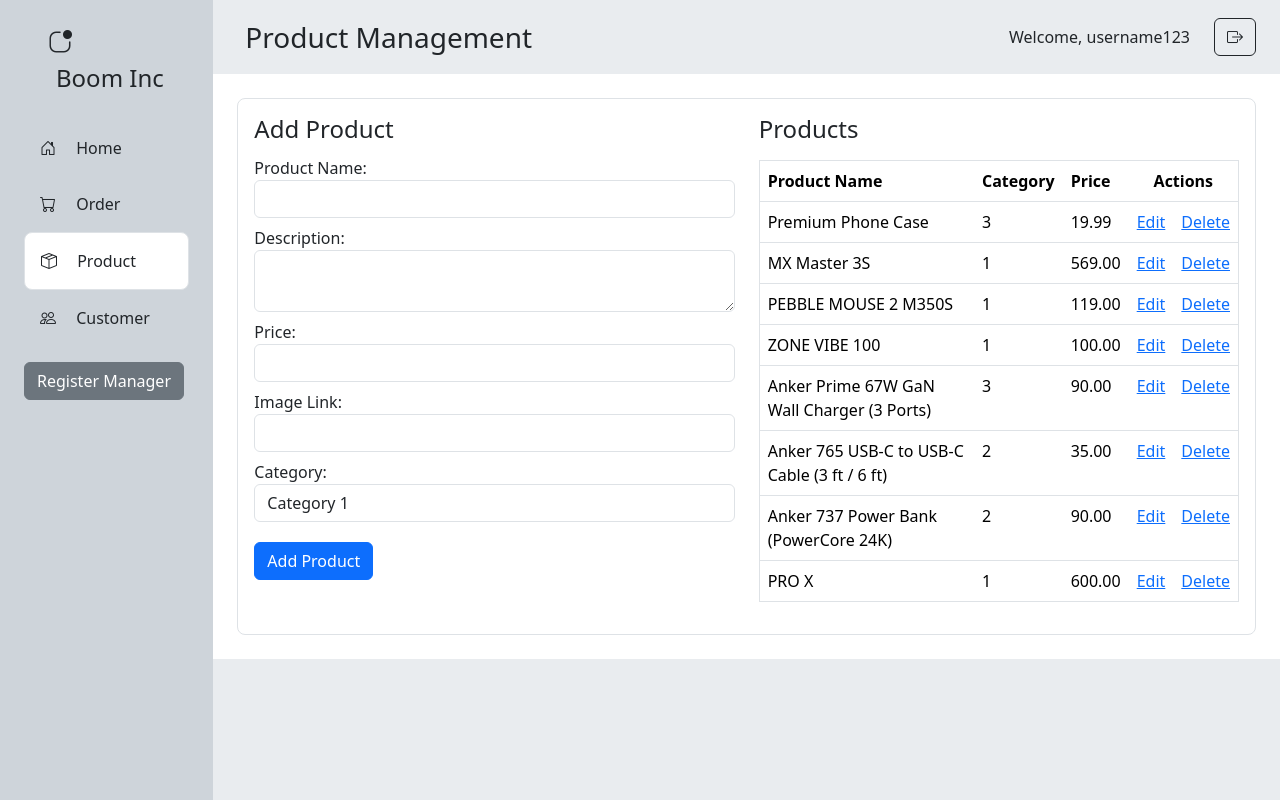
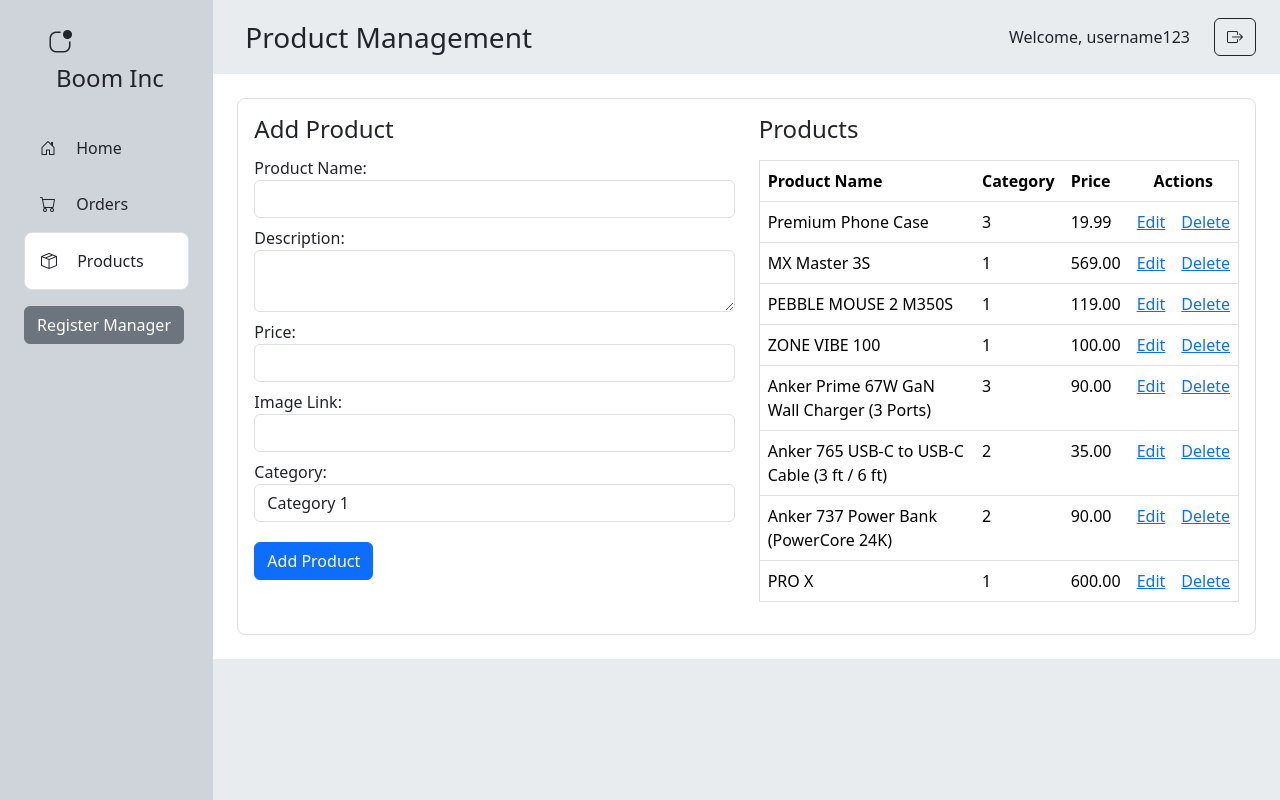
Before and after one commit to Arcaxio/serverside, a PHP site: page /admin/products.php in a window 1280 px wide. Run offline with PHP 8.4, Linux system fonts and the light colour scheme; a user stored in the database is signed in; data comes from the database, SQL or seed files in the repository.

Commit message:
Fixes - Minor ui fixes in admin pages - Added modal to prevent customer from adding to cart if not logged in

```diff
--- a/admin/products.php
+++ b/admin/products.php
@@ -88,21 +88,17 @@ function getProduct($conn, $id)
                 </a>
             </div>
             <div class="mx-4">
-                <div class="p-3">
+            <div class="p-3" onclick="location.href='staff_home.php';" style="cursor: pointer;">
                     <i class="bi bi-house-door me-3"></i>
                     Home
                 </div>
                 <div class="p-3" onclick="location.href='orders.php';" style="cursor: pointer;">
                     <i class="bi bi-cart me-3"></i>
-                    Order
+                    Orders
                 </div>
-                <div class="p-3 border rounded rounded-3 bg-white">
+                <div class="p-3 border rounded rounded-3 bg-white" onclick="location.href='products.php';" style="cursor: pointer;">
                     <i class="bi bi-box-seam me-3"></i>
-                    Product
-                </div>
-                <div class="p-3">
-                    <i class="bi bi-people me-3"></i>
-                    Customer
+                    Products
                 </div>
                 <?php if ($_SESSION['role'] == 'admin'): ?>
                     <a href="register.php" class="my-3 btn btn-secondary">Register Manager</a>
--- a/admin/staff_home.php
+++ b/admin/staff_home.php
@@ -64,7 +64,7 @@ $revenueData = getRevenueData($conn);
         <span class="ms-2 fs-4">Boom Inc</span>
       </div>
       <div class="mx-4">
-        <div class="p-3" onclick="location.href='staff_home.php';" style="cursor: pointer;">
+        <div class="p-3 border rounded rounded-3 bg-white" onclick="location.href='staff_home.php';" style="cursor: pointer;">
           <i class="bi bi-house-door me-3"></i>
           Home
         </div>
@@ -75,10 +75,6 @@ $revenueData = getRevenueData($conn);
         <div class="p-3" onclick="location.href='products.php';" style="cursor: pointer;">
           <i class="bi bi-box-seam me-3"></i>
           Product
-        </div>
-        <div class="p-3">
-          <i class="bi bi-people me-3"></i>
-          Customer
         </div>
         <?php if ($_SESSION['role'] == 'admin'): ?>
           <a href="register.php" class="my-3 btn btn-secondary">Register Manager</a>
```
Also changed, not shown: admin/order_details.php (+5 -9 lines), admin/orders.php (+3 -6 lines), product_details.php (+44 -1 lines).
